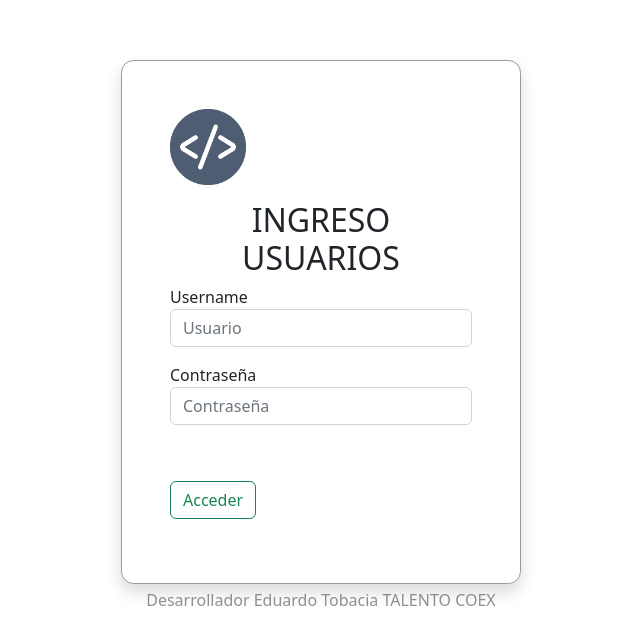
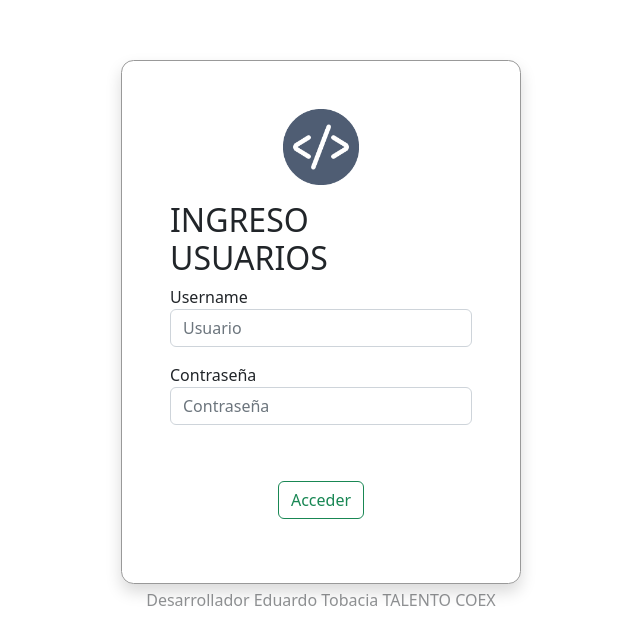
Before and after one commit to eduardotp77/FundamentosCSS, a plain HTML site: page index.html in a window 1280 px wide. Shown: the part 140-784 px from the top of the page, without its empty margins (319-959 px from the left). Drawn offline with nearby package versions, Linux system fonts and the light colour scheme.

Commit message:
subiendo styles

```diff
--- a/index.html
+++ b/index.html
@@ -15,16 +15,21 @@
 
         <div class="form w-50 Regular shadow" >
             <form action="POST" class="w-100 p-5 itemForm">
+<div class="w-100 text-center">
 
-                <img src="./images/logo.png" alt="CSS Devs" class="img-fluid w-25 mb-3">
-                <h2 class="h2 text-center">
+    <img src="./images/logo.png" alt="CSS Devs" class="img-fluid w-25 mb-3">
+</div>
+                <h2 class="h2 ">
                     INGRESO USUARIOS
                 </h2>
                 <caption>Username</caption>
                 <input type="text" name="" id="" class="mb-3 form-control" placeholder="Usuario" required>
                 <caption>Contraseña</caption>
                 <input type="password" name="" id="" class="mb-3 form-control" placeholder="Contraseña" required><br>
-                <input type="submit" value="Acceder" class="my-3 btn btn-outline-success">
+                <div class="w-100 text-center">
+
+                    <input type="submit" value="Acceder" class="my-3 btn btn-outline-success">
+                </div>
 
 
             </form>
```
